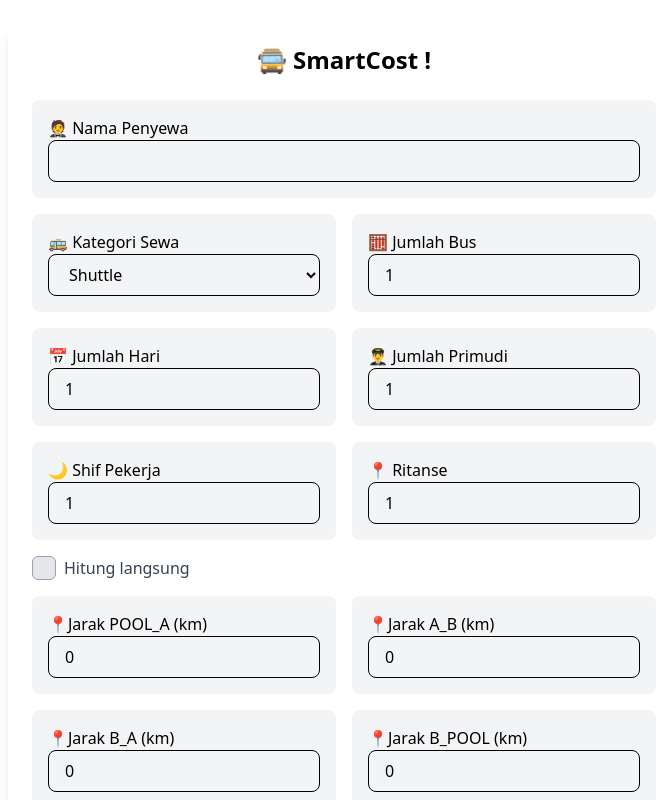
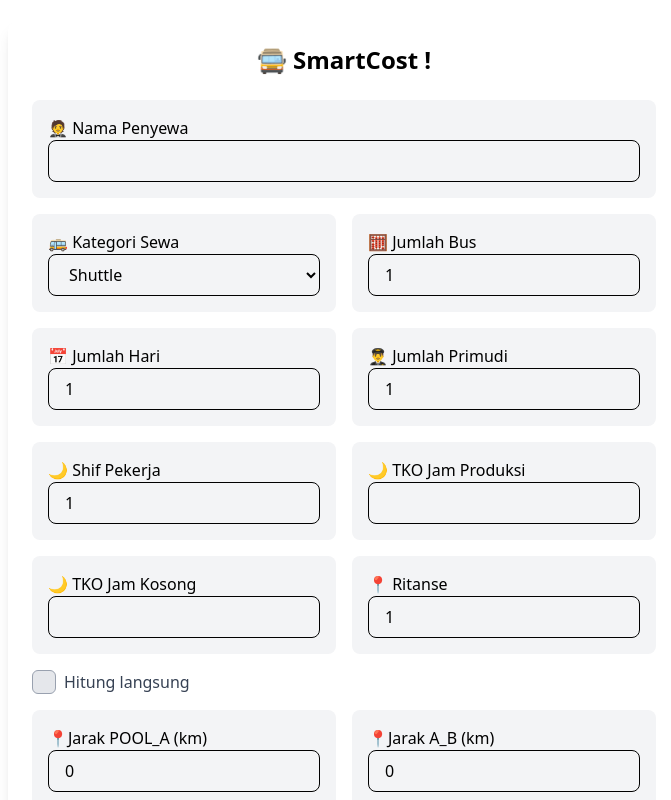
Before and after one commit to MohamadRiz/SmartCost, a React (Vite) app: page / in a window 1280 px wide. Shown: the top 800 px of the page, without its empty margins (296-967 px from the left). Built offline with nearby package versions, Linux system fonts and the light colour scheme.

Commit message:
update: add tko

```diff
--- a/src/components/organisms/BusForm.jsx
+++ b/src/components/organisms/BusForm.jsx
@@ -16,6 +16,10 @@ const BusForm = ({
   setDayCount,
   shifCount,
   setShifCount,
+  driverFeeTko,
+  setDriverFeeTko,
+  driverFeeTkoKosong,
+  setDriverFeeTkoKosong,
   driverCount,
   setDriverCount,
   tripCount,
@@ -86,6 +90,20 @@ const BusForm = ({
         min="1"
         max="30"
       />
+      <InputField
+        label="🌙 TKO Jam Produksi"
+        value={driverFeeTko}
+        onChange={(e) => setDriverFeeTko(Number(e.target.value))}
+        min="1"
+        max="30"
+      />
+      <InputField
+        label="🌙 TKO Jam Kosong"
+        value={driverFeeTkoKosong}
+        onChange={(e) => setDriverFeeTkoKosong(Number(e.target.value))}
+        min="1"
+        max="30"
+      />
       {!hideDistance && (
         <InputField
           label="📍 Ritanse"
--- a/src/pages/BusRentCalculator.jsx
+++ b/src/pages/BusRentCalculator.jsx
@@ -18,7 +18,9 @@ const BusRentCalculator = () => {
     b_Pool: 0,
   });
   const [fuelPrice, setFuelPrice] = useState(6800);
-  const [driverFee, setDriverFee] = useState(539679);
+  const [driverFee, setDriverFee] = useState(395609);
+  const [driverFeeTko, setDriverFeeTko] = useState(0);
+  const [driverFeeTkoKosong, setDriverFeeTkoKosong] = useState(0);
   const [maintenancePrice, setMaintenancePrice] = useState(2086);
   const [depreciationCost, setDepreciationCost] = useState(8427234);
   const [margin, setMargin] = useState(10);
@@ -31,7 +33,9 @@ const BusRentCalculator = () => {
 
   const fuelCost = (totalKm / 3) * fuelPrice * busCount;
   const licenseCost = licensePrice * busCount;
-  const driverCost = driverFee * driverCount * shifCount;
+  const driverCostTkoProduksi =  driverFeeTko * 20125;
+  const drivercostTkokosong = driverFeeTkoKosong * 7500
+  const driverCost = driverFee + driverCostTkoProduksi + drivercostTkokosong * driverCount * shifCount;
   const maintenanceCost = totalKm * maintenancePrice * busCount;
   const totalDepreciationCost = depreciationCost * busCount;
   const totalDepreciationDailyCost = depreciationCost / 25;
```
